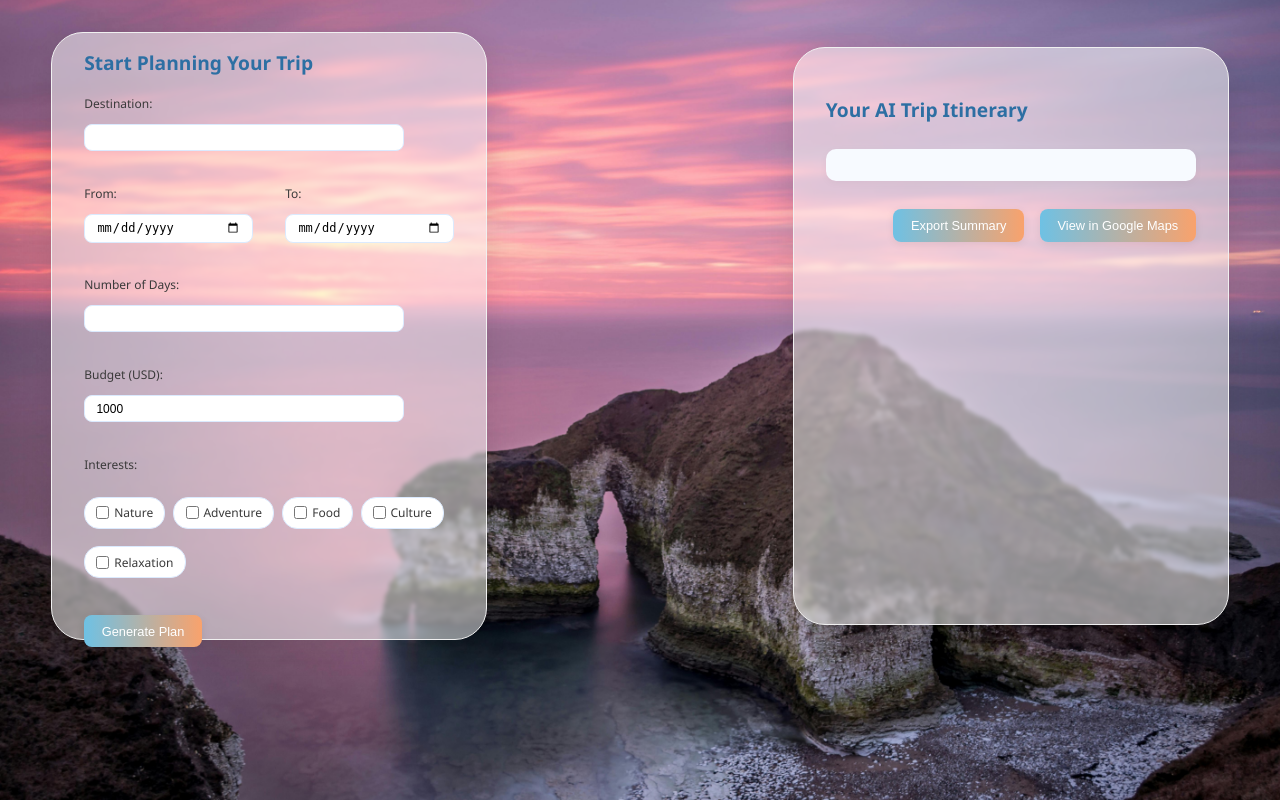
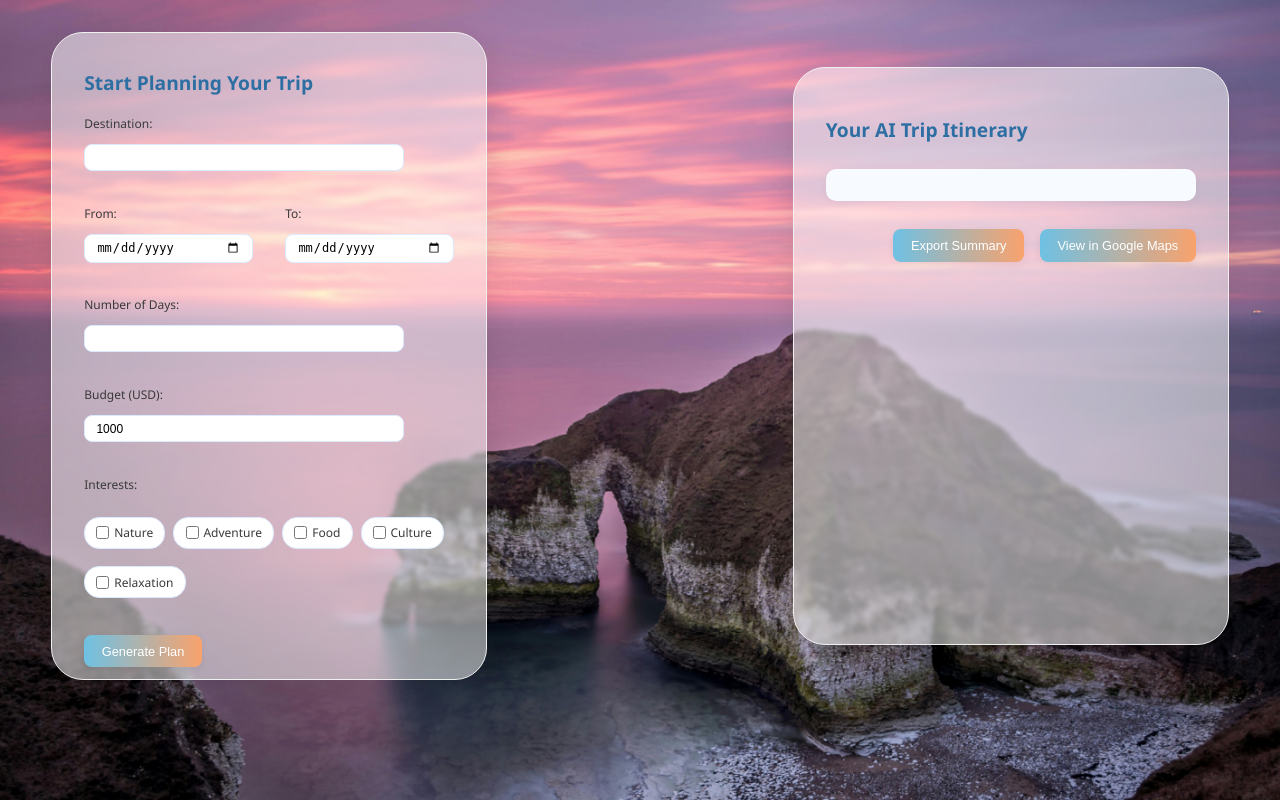
Before and after one commit to CzPhantom10/Travel-Itinerary-Planner, a Flask app: page /plan in a window 1280 px wide. Run offline with Flask 3, Linux system fonts and the light colour scheme.

Commit message:
home page final

```diff
--- a/static/css/style.css
+++ b/static/css/style.css
@@ -47,7 +47,7 @@ body {
 	box-shadow: 0 8px 32px rgb(0 0 0 / 96%);
 	padding: 1.2rem 1.2rem;
 	width: 370px;
-	min-height: 520px;
+	min-height: 550px;
 	height: 520px;
 	flex: 0 0 370px;
 	display: flex;
@@ -61,7 +61,7 @@ body {
 	box-shadow: 0 8px 32px rgba(0,0,0,0.10);
 	padding: 1.2rem 1.2rem;
 	width: 370px;
-	min-height: 550px;
+	min-height: 590px;
 	flex: 0 0 370px;
 	padding: 2rem 2rem 1.5rem 2rem;
 	display: flex;
```
